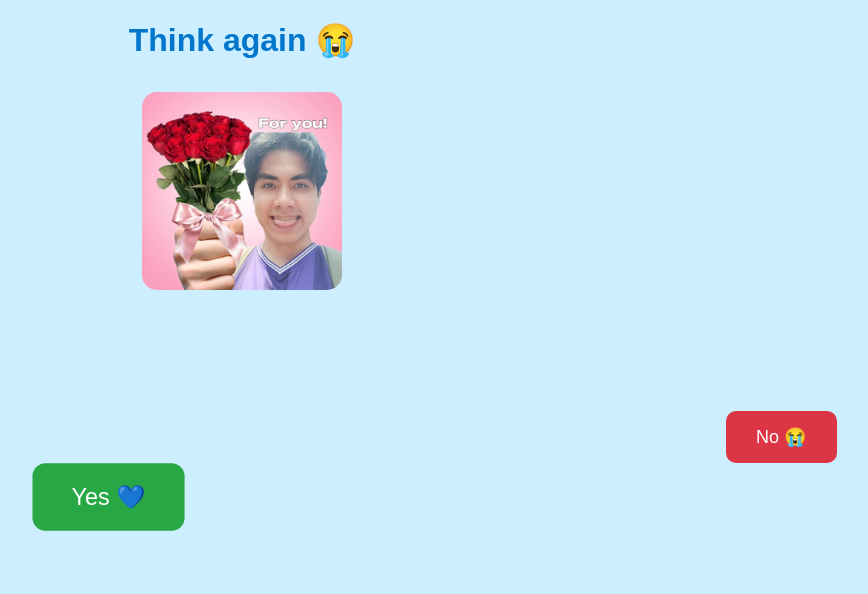
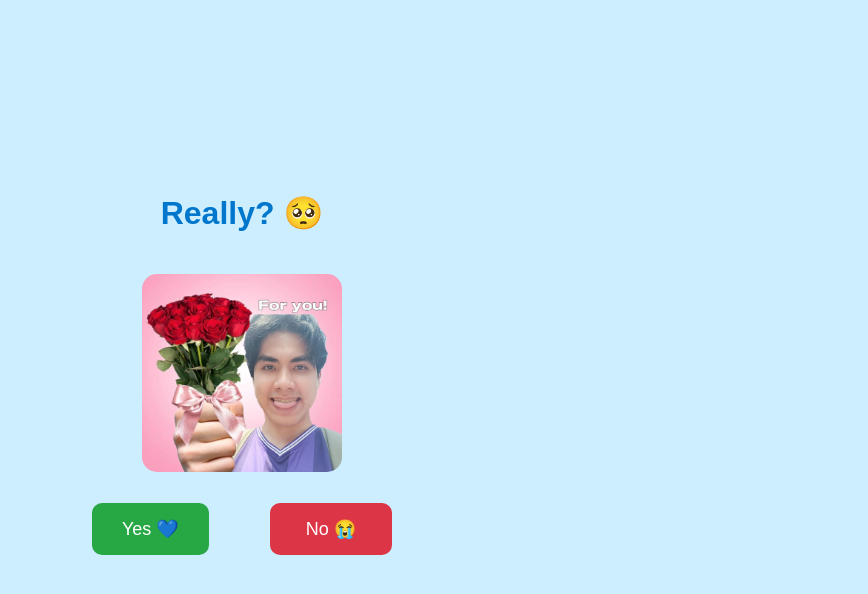
Before and after one commit to Suppawet/Danilyn-, a plain HTML site: page index.html in a window 1280 px wide. Both pictures are taken after a click on the button "No 😭". Shown: the whole page, without its empty margins (398-1266 px from the left). Drawn offline with Linux system fonts and the light colour scheme.

Commit message:
Update index.html

```diff
--- a/index.html
+++ b/index.html
@@ -8,49 +8,49 @@
 body {
   margin: 0;
   font-family: Arial;
-  text-align: center;
   background: #cceeff;
+
+  /* 🔥 สำคัญที่สุด: ทำทั้งหน้าเป็น flex center */
+  display: flex;
+  flex-direction: column;
+  align-items: center;
+  justify-content: center;
+
   height: 100vh;
   overflow: hidden;
 }
 
-/* 🧩 container หลัก */
-.container {
-  margin-top: 20px;
+h1 {
+  color: #0077cc;
+  text-align: center;
+  padding: 10px;
 }
 
-h1 {
-  color: #0077cc;
-  padding: 0 20px;
-}
-
-/* 🎯 กลางจอแบบแท้ (สำคัญที่สุด) */
+/* 🎯 media อยู่กลางจริง 100% */
 .media-box {
   display: flex;
   justify-content: center;
   align-items: center;
-  flex-direction: column;
-  margin: 15px 0;
   height: 220px;
 }
 
-/* 🖼️ รูป + 🎥 วิดีโอ */
 #mainImage,
 #catDance {
   width: 200px;
   border-radius: 15px;
 }
 
-/* 🎥 วิดีโอเริ่มซ่อน */
+/* 🎥 ซ่อนวิดีโอ */
 #catDance {
   display: none;
 }
 
+/* ปุ่ม */
 .buttons {
+  margin-top: 20px;
   position: relative;
-  height: 300px;
-  width: 100%;
-  margin-top: 20px;
+  width: 300px;
+  height: 120px;
 }
 
 button {
@@ -60,26 +60,23 @@
   border-radius: 10px;
   cursor: pointer;
   position: absolute;
-  transition: 0.2s;
 }
 
 #yesBtn {
   background: #28a745;
   color: white;
-  left: 35%;
-  top: 50%;
+  left: 0;
 }
 
 #noBtn {
   background: #dc3545;
   color: white;
-  left: 55%;
-  top: 50%;
+  right: 0;
 }
 
 #result {
-  margin-top: 20px;
-  font-size: 24px;
+  margin-top: 15px;
+  font-size: 22px;
   color: #0077cc;
   font-weight: bold;
 }
@@ -88,105 +85,77 @@
 
 <body>
 
-<div class="container">
 <h1 id="question">
 You are invited to watch a movie with <br>
 <b>Namo Suppawet</b> <br>
 tomorrow at 8 PM 🎬
 </h1>
 
-  <!-- 🎯 media center box -->
+<!-- 🎯 กลางจริง -->
 <div class="media-box">
-
   <img id="mainImage" src="your-image.jpg">
 
   <video id="catDance" loop muted playsinline>
     <source src="scuba-cat.mp4" type="video/mp4">
   </video>
-
 </div>
 
-  <div class="buttons" id="btnArea">
+<div class="buttons">
   <button id="yesBtn" onclick="sayYes()">Yes 💙</button>
   <button id="noBtn">No 😭</button>
 </div>
 
 <div id="result"></div>
 
-  <!-- 🔊 เสียง -->
 <audio id="yesSound" src="yes.mp3"></audio>
 <audio id="noSound" src="no.mp3"></audio>
 <audio id="scubaMusic" src="scuba.mp3" loop></audio>
 
-</div>
-
 <script>
-let yesSize = 1;
-let noClickCount = 0;
-
 const noBtn = document.getElementById("noBtn");
 const yesBtn = document.getElementById("yesBtn");
-const area = document.getElementById("btnArea");
+const area = document.querySelector(".buttons");
 
-function moveNo() {
-  const maxX = area.clientWidth - noBtn.offsetWidth;
-  const maxY = area.clientHeight - noBtn.offsetHeight;
-
-  noBtn.style.left = Math.random() * maxX + "px";
-  noBtn.style.top = Math.random() * maxY + "px";
-}
+let noClick = 0;
 
 noBtn.addEventListener("click", (e) => {
   e.preventDefault();
 
-  let sound = document.getElementById("noSound");
-  sound.currentTime = 0;
-  sound.play();
-
-  noClickCount++;
+  document.getElementById("noSound").play();
 
   const messages = [
     "Really? 🥺",
     "Think again 😭",
-    "Come on, please...",
-    "I really want to go with you 😢",
-    "Just say yes 💔",
-    "PLEASE 😭💙"
+    "Come on...",
+    "Please 😢",
+    "Just say yes 💔"
   ];
 
   document.getElementById("question").innerText =
-    messages[Math.min(noClickCount, messages.length - 1)];
+    messages[Math.min(noClick, messages.length - 1)];
 
-  yesSize += 0.3;
-  yesBtn.style.transform = `scale(${yesSize})`;
+  noClick++;
 
-  setTimeout(moveNo, 50);
+  const maxX = area.clientWidth - noBtn.offsetWidth;
+  noBtn.style.left = Math.random() * maxX + "px";
 });
 
-// ✅ YES → swap image → video
 function sayYes() {
-  let yesSound = document.getElementById("yesSound");
-  let music = document.getElementById("scubaMusic");
-
-  yesSound.currentTime = 0;
-  yesSound.play();
+  document.getElementById("yesSound").play();
 
   setTimeout(() => {
-    music.currentTime = 0;
-    music.play();
-  }, 800);
+    document.getElementById("scubaMusic").play();
+  }, 500);
 
   document.getElementById("result").innerText =
-    "YAYYY 💙 See you tomorrow at 8 PM 😆🎬";
+    "YAYYY 💙 See you tomorrow 🎬";
 
-  // 🖼️ hide image
   document.getElementById("mainImage").style.display = "none";
 
-  // 🎥 show video in same position
-  const video = document.getElementById("catDance");
-  video.style.display = "block";
-  video.currentTime = 0;
-  video.play();
+  const v = document.getElementById("catDance");
+  v.style.display = "block";
+  v.currentTime = 0;
+  v.play();
 }
 </script>
 
```
Lines whose indentation alone changed are shown as unchanged.
